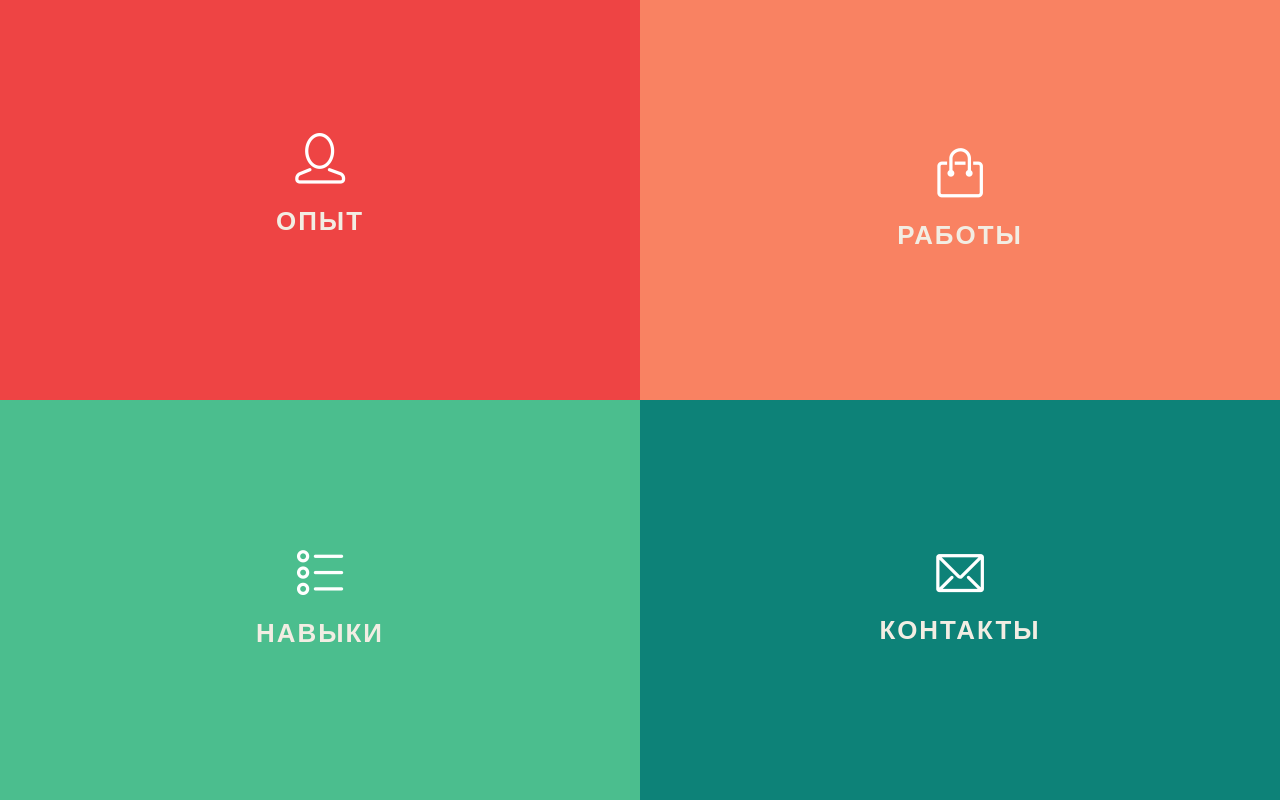
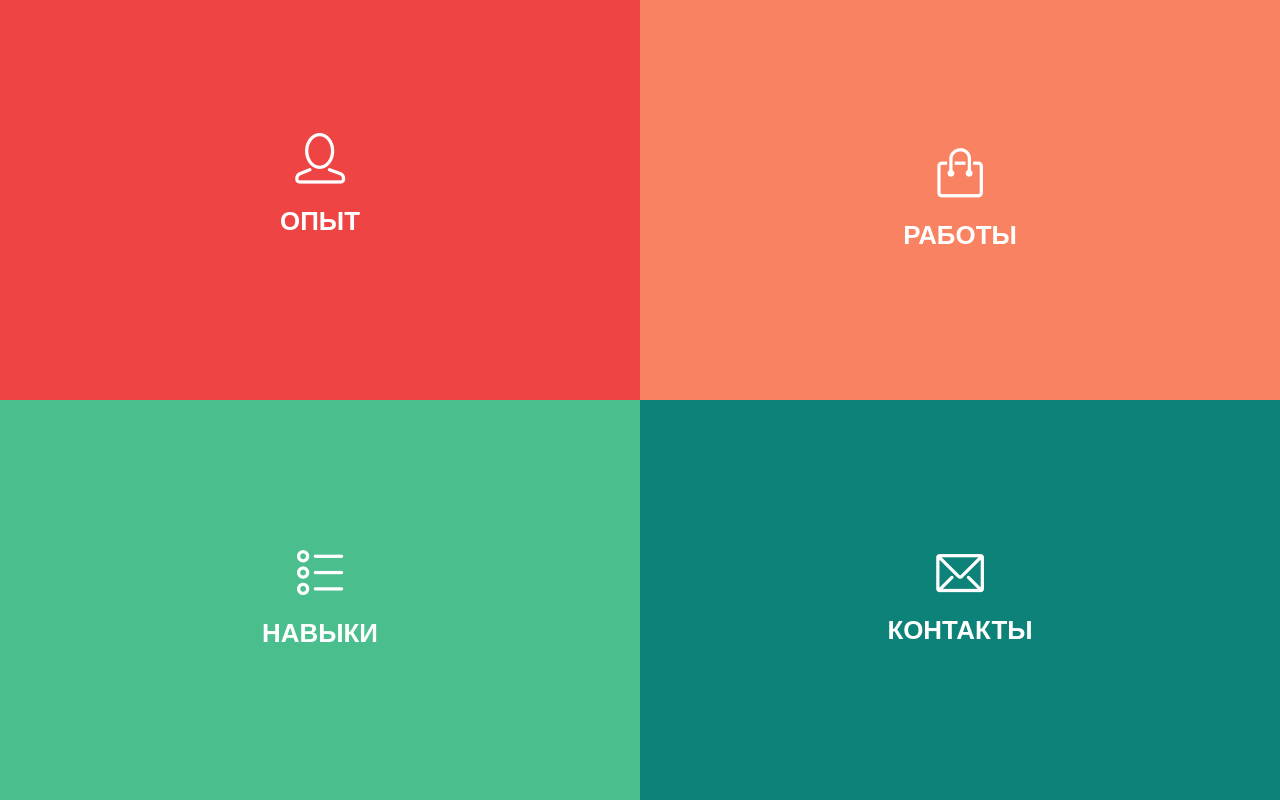
Before and after one commit to appazxc/appazxc.github.io, a PHP site: page / in a window 1280 px wide. Run offline with PHP 8.4, Linux system fonts and the light colour scheme; some libraries are stand-ins or nearby versions.

Commit message:
change font color

```diff
--- a/css/component.css
+++ b/css/component.css
@@ -118,9 +118,9 @@ a:hover {
 	padding: 20px;
 	width: 100%;
 	font-size: 1.8em;
-	letter-spacing: 2px;
 	font-weight: 700;
 	text-transform: uppercase;
+	color: #fff;
 }
 
 .bl-icon {
```
Lines whose indentation alone changed are shown as unchanged.
